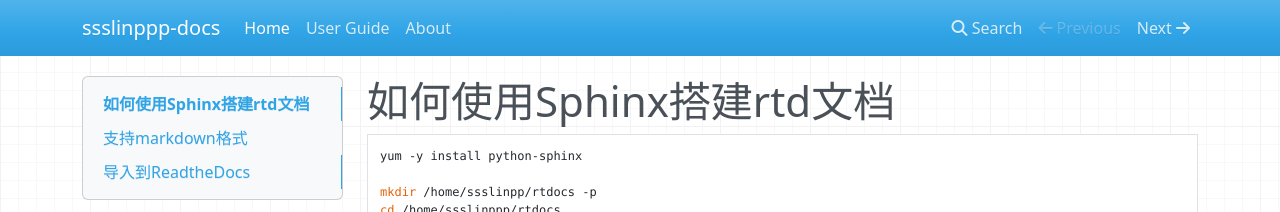
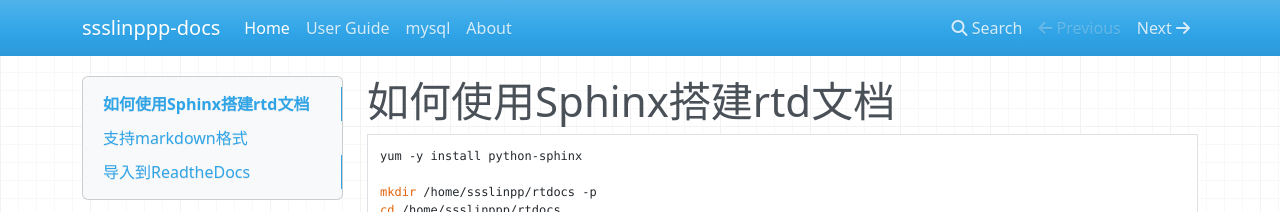
Before and after one commit to ssslinppp/rtddocs, an MkDocs documentation site: the page built from docs/index.md, in a window 1280 px wide. Shown: the top 212 px of the page. Built offline with MkDocs 1.6.1, drawn with Linux system fonts in a browser that asks for light colours; nearby versions of some CDN libraries; old or Windows-style settings are respelled for this version of MkDocs.

Commit message:
Update mkdocs.yml

```diff
--- a/mkdocs.yml
+++ b/mkdocs.yml
@@ -2,5 +2,6 @@ site_name: ssslinppp-docs
 pages:
     - Home: index.md
     - 'User Guide': 'xxx.md'
+    - mysql : about/mysql/mysqlIndex.md
     - About: about.md
 #repo_url: https://github.com/ssslinppp/rtddocs.git
```
